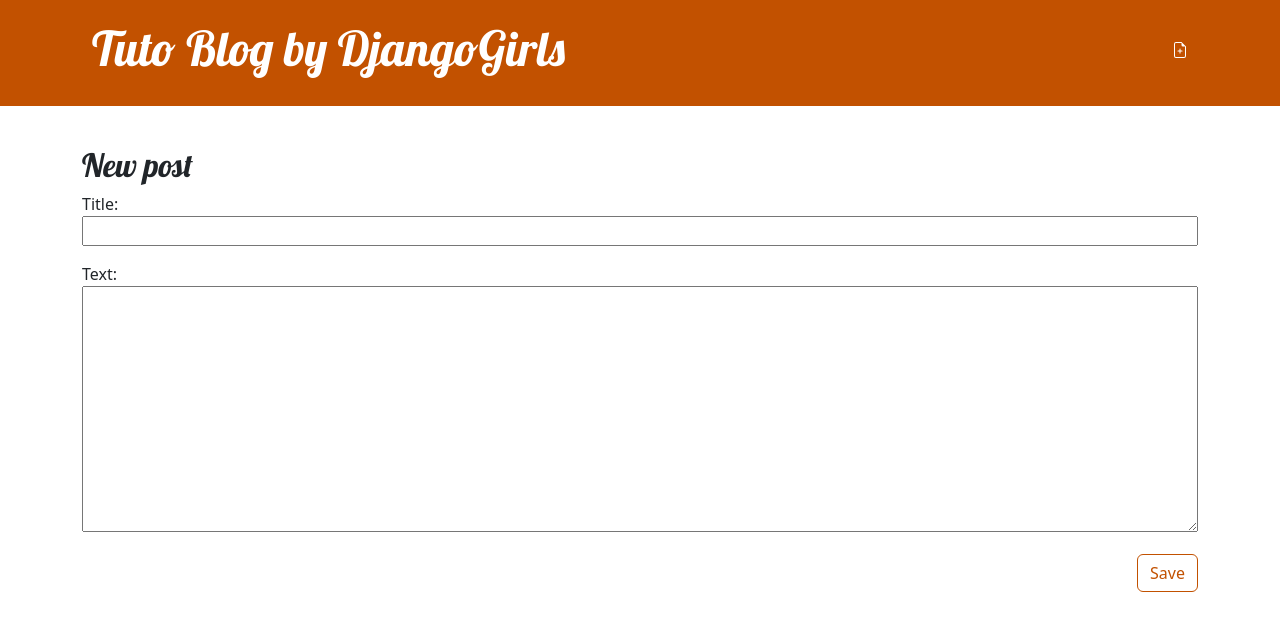
After one commit to Maxime-Turin/DG_tuto_blog, a Django app: page /post/new/ in a window 1280 px wide. The commit adds this page. Shown: the top 631 px of the page. Run offline with Django 4.2, Linux system fonts and the light colour scheme.

Commit message:
ajout form add et edit

```diff
--- /dev/null
+++ b/blog/forms.py
@@ -0,0 +1,9 @@
+from django import forms
+from .models import Post
+
+
+class PostForm(forms.ModelForm):
+
+    class Meta:
+        model = Post
+        fields = ('title', 'text',)
--- a/blog/templates/blog/base.html
+++ b/blog/templates/blog/base.html
@@ -10,6 +10,9 @@
     <body>
         <header class="page-header">
           <div class="container">
+            <a href="{%url 'post_new'%}" class="top-menu">
+              {%include './icons/file-earmark-plus.svg'%}
+            </a>
             <h1><a href="/">Tuto Blog by DjangoGirls</a></h1>
           </div>
         </header>
--- a/blog/templates/blog/post_detail.html
+++ b/blog/templates/blog/post_detail.html
@@ -2,6 +2,11 @@
 
 {% block content %}
     <article class="post">
+      <aside class="actions">
+        <a href="{%url 'post_edit' pk=post.pk%}" class="btn btn-default">
+          {%include './icons/pencil-fill.svg'%}
+        </a>
+      </aside>
         {% if post.published_date %}
             <time class="date">
                 {{ post.published_date }}
--- /dev/null
+++ b/blog/templates/blog/post_edit.html
@@ -0,0 +1,9 @@
+{% extends 'blog/base.html' %}
+
+{% block content %}
+    <h2>New post</h2>
+    <form method="POST" class="post-form">{% csrf_token %}
+        {{ form.as_p }}
+        <button type="submit" class="save btn btn-default">Save</button>
+    </form>
+{% endblock %}
--- a/blog/urls.py
+++ b/blog/urls.py
@@ -4,4 +4,6 @@ from . import views
 urlpatterns = [
     path('', views.post_list, name='post_list'),
     path('post/<int:pk>/', views.post_detail, name='post_detail'),
+    path('post/new/', views.post_new, name='post_new'),
+    path('post/<int:pk>/edit/', views.post_edit, name='post_edit'),
 ]
--- a/blog/views.py
+++ b/blog/views.py
@@ -1,6 +1,7 @@
-from django.shortcuts import render, get_object_or_404
+from django.shortcuts import render, get_object_or_404, redirect
 from django.utils import timezone
 from .models import Post
+from .forms import PostForm
 
 # Create your views here.
 
@@ -14,3 +15,32 @@ def post_list(request):
 def post_detail(request, pk):
     post = get_object_or_404(Post, pk=pk)
     return render(request, 'blog/post_detail.html', {'post': post})
+
+
+def post_new(request):
+    if request.method == "POST":
+        form = PostForm(request.POST)
+        if form.is_valid():
+            post = form.save(commit=False)
+            post.author = request.user
+            post.published_date = timezone.now()
+            post.save()
+            return redirect('post_detail', pk=post.pk)
+    else:
+        form = PostForm
+    return render(request, 'blog/post_edit.html', {'form': form})
+
+
+def post_edit(request, pk):
+    post = get_object_or_404(Post, pk=pk)
+    if request.method == "POST":
+        form = PostForm(request.POST, instance=post)
+        if form.is_valid():
+            post = form.save(commit=False)
+            post.author = request.user
+            post.published_date = timezone.now()
+            post.save()
+            return redirect('post_detail', pk=post.pk)
+    else:
+        form = PostForm(instance=post)
+    return render(request, 'blog/post_edit.html', {'form': form})
```
Also changed, not shown: blog/templates/blog/icons/file-earmark-plus.svg (added), blog/templates/blog/icons/pencil-fill.svg (added).
